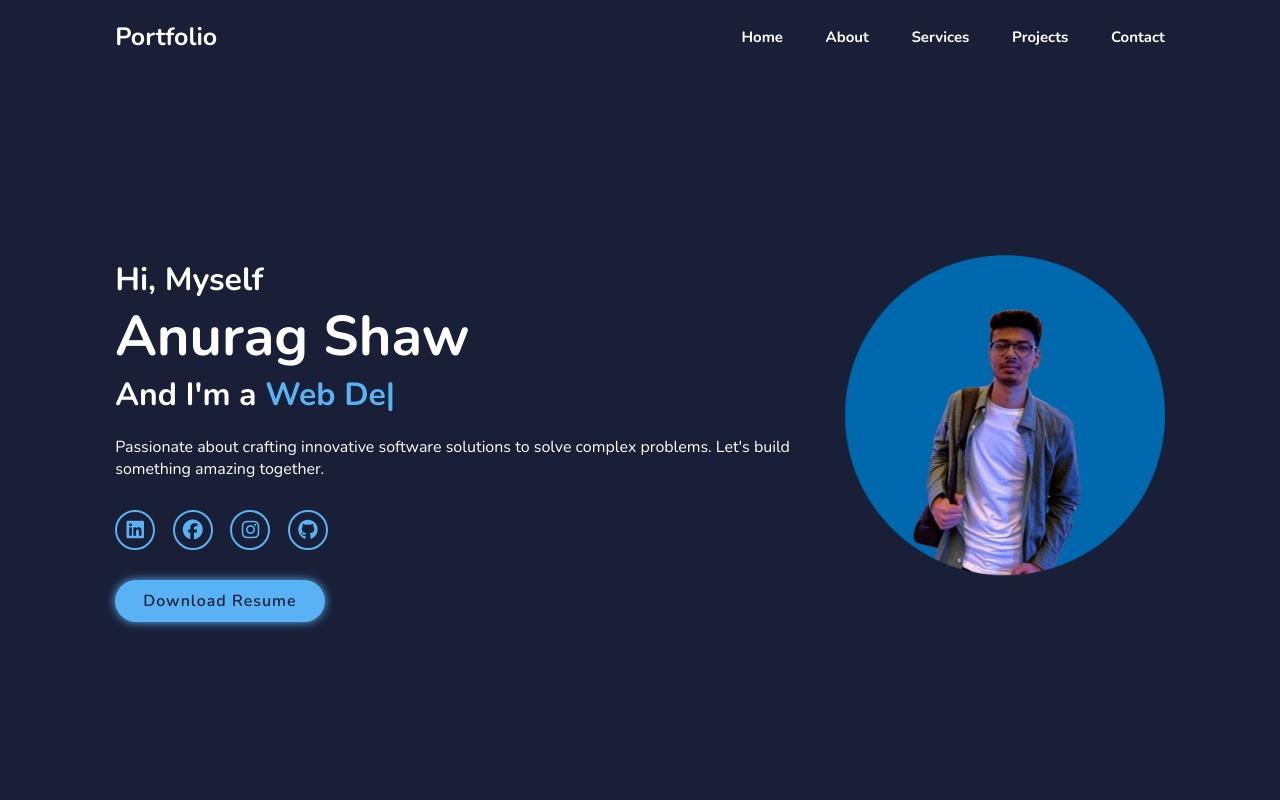
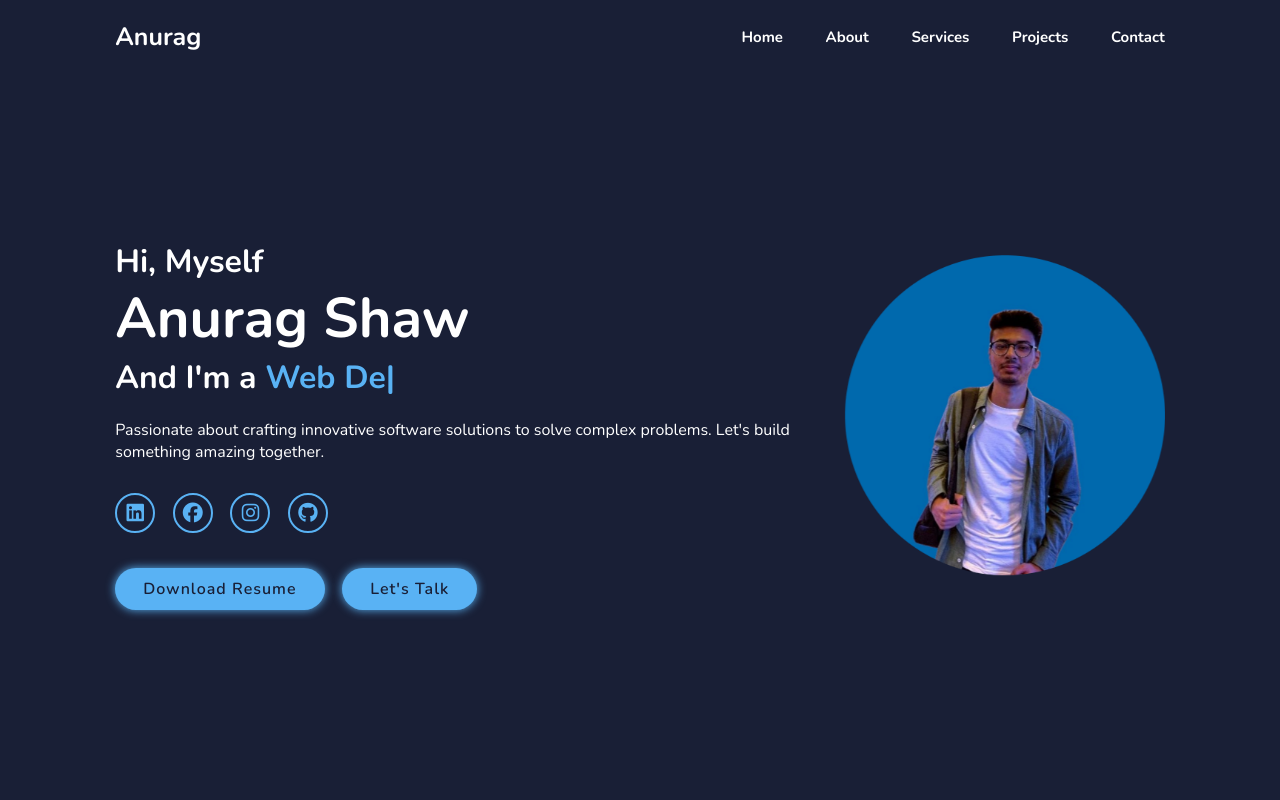
Before and after one commit to Anuragshaw/Portfolio_Website.github.io, a plain HTML site: page index.html in a window 1280 px wide. Shown: the top 800 px of the page. Drawn offline with nearby package versions, Linux system fonts and the light colour scheme.

Commit message:
Change buttons

```diff
--- a/index.html
+++ b/index.html
@@ -13,7 +13,7 @@
 
 <body>
     <header class="header">
-        <a href="#" class="logo">Portfolio</a>
+        <a href="#" class="logo">Anurag</a>
         <i class="fa-solid fa-bars" id="menu-icon"></i>
         <nav class="navbar">
             <a href="#home" class="active">Home</a>
@@ -38,6 +38,7 @@
                 <a href="https://github.com/Anuragshaw" target="_blank"><i class="fa-brands fa-github"></i></a>
             </div>
             <a href="Resume.pdf" download="" class="btn">Download Resume</a>
+            <a href="#contact" class="btn talk">Let's Talk</a>
         </div>
 
         <div class="home-img">
--- a/style.css
+++ b/style.css
@@ -148,6 +148,7 @@ span {
 .btn {
     display: inline-block;
     padding: 1rem 2.8rem;
+    margin: 0.5rem 1.5rem 3rem 0;
     background: var(--main-color);
     border-radius: 4rem;
     box-shadow: 0 0 1rem var(--main-color);
@@ -157,7 +158,9 @@ span {
     font-weight: 600;
     transition: .5s ease;
 }
-
+/* .talk{
+    margin: 0 1rem;
+} */
 .btn:hover {
     box-shadow: none;
 }
```
Also changed, not shown: 1 other file.
